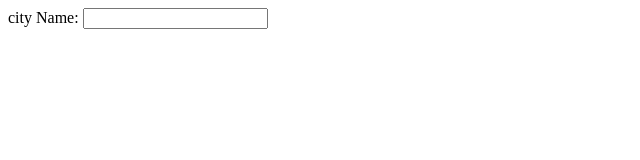
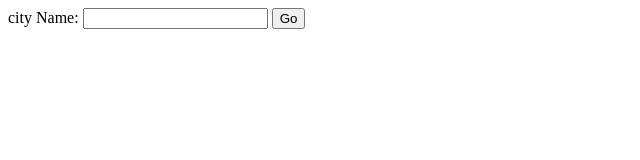
Before and after one commit to MariAzhdari/weatherproject, a website: page index.html in a window 1280 px wide. Shown: the full height of the page, 0-640 px from the left. Drawn offline with Linux system fonts and the light colour scheme.

Commit message:
add button

```diff
--- a/index.html
+++ b/index.html
@@ -7,8 +7,11 @@
     <title>WeatherApp with Mari</title>
 </head>
 <body>
+    <form action="/" method="post">
     <label for="cityInput">city Name:</label>
     <input id="cityInput" type="text" name="cityName">
+    <button type="submit">Go</button>
+</form>
 
 </body>
 </html>
```
